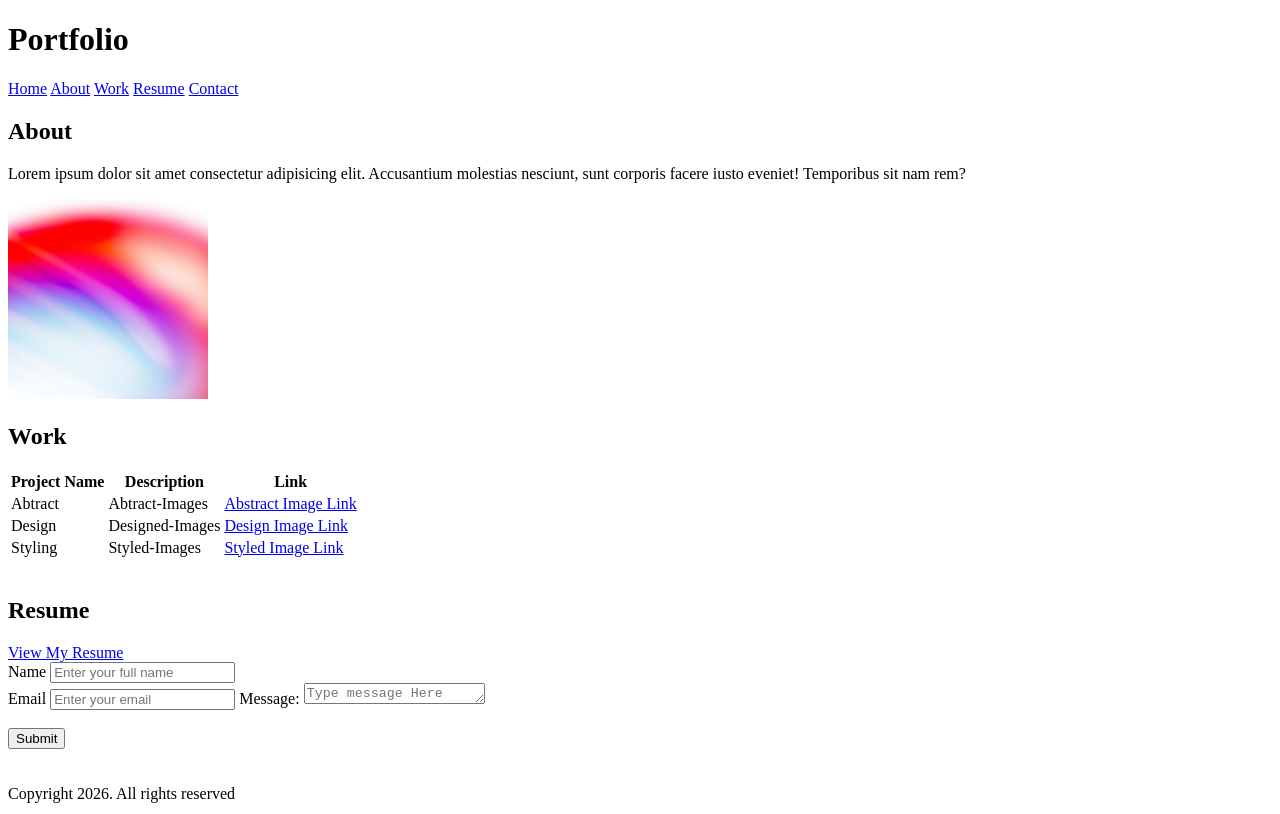
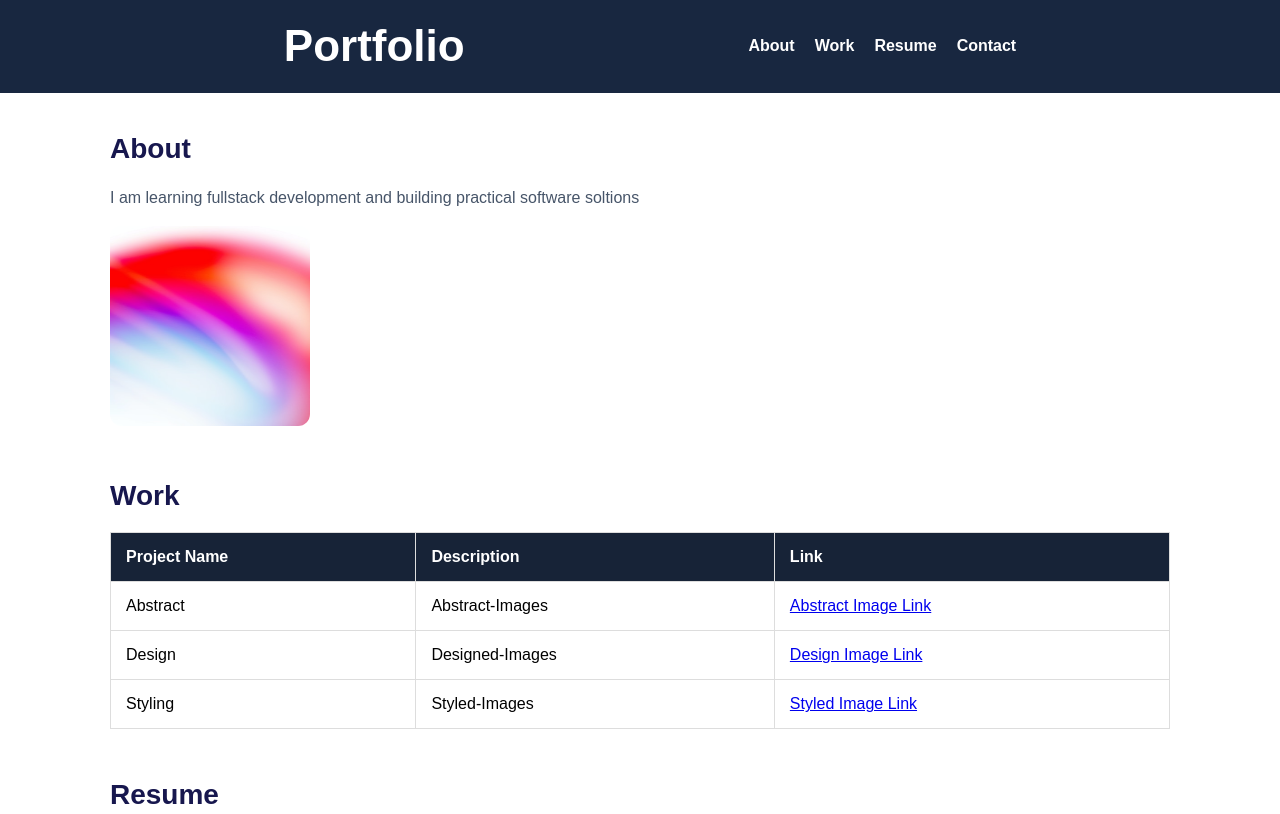
Before and after one commit to george-donkor/gomycode-html-portfolio-project, a plain HTML site: page index.html in a window 1280 px wide. Shown: the top 814 px of the page. Drawn offline with Linux system fonts and the light colour scheme.

Commit message:
feat(portfolio): style navigation and main content sections

```diff
--- a/css/style.css
+++ b/css/style.css
@@ -0,0 +1,135 @@
+/* page reset */
+* {
+  box-sizing: border-box;
+  margin: 0;
+  padding: 0;
+  border: 0;
+}
+
+/* Header section*/
+header {
+  display: flex;
+  justify-content: space-evenly;
+  font-family: Arial, Helvetica;
+  align-items: center;
+  background-color: #182740;
+}
+
+header h1 {
+  font-size: 44px;
+  font-weight: 700;
+  line-height: 1.2;
+  padding: 20px;
+  color: white;
+}
+
+.navbar {
+  display: flex;
+  gap: 20px;
+}
+
+.navbar a {
+  text-decoration: none;
+  font-size: 16px;
+  font-weight: 700;
+  color: white;
+}
+
+main {
+  font-family: Arial, Helvetica;
+  max-width: 1100px;
+  margin: 0 auto;
+  padding: 40px 20px;
+}
+
+main section {
+  margin-bottom: 50px;
+}
+
+main h2 {
+  font-size: 28px;
+  color: rgb(23, 23, 78);
+  margin-bottom: 20px;
+}
+/* about section */
+#about p {
+  font-size: 16px;
+  line-height: 1.6;
+  margin-bottom: 16px;
+  color: #475569;
+}
+
+#about img {
+  max-width: 100%;
+  max-height: auto;
+  border-radius: 12px;
+}
+/* work section */
+.projects-table {
+  width: 100%;
+  border-collapse: collapse;
+  font-family: Arial, Helvetica, sans-serif;
+}
+
+.projects-table th,
+.projects-table td {
+  padding: 15px;
+  border: 1px solid #dddddd;
+  text-align: left;
+}
+
+.projects-table th {
+  background-color: #172337;
+  color: white;
+}
+
+.projects-table tbody tr:hover {
+  background-color: #f1f5f9;
+}
+
+/* resume section */
+#resume a {
+  display: inline-block;
+  background-color: #182740;
+  color: white;
+  text-decoration: none;
+  padding: 12px 24px;
+  border-radius: 6px;
+}
+
+/* contact form */
+#contact form {
+  max-width: 600px;
+}
+
+#contact label {
+  display: block;
+  font-weight: 600px;
+  margin-bottom: 8px;
+}
+
+#contact input,
+#contact textarea {
+  display: block;
+  width: 100%;
+  padding: 12px;
+  margin-bottom: 20px;
+  border: 1px solid #cbd5e1;
+  border-radius: 6px;
+  font: inherit;
+}
+
+#contact button {
+  /* display: inline-block; */
+  background-color: #172337;
+  color: white;
+  padding: 12px 24%;
+  border: none;
+  border-radius: 6px;
+  cursor: pointer;
+  font: inherit;
+}
+/* Footer section */
+footer {
+  text-align: center;
+}
--- a/index.html
+++ b/index.html
@@ -10,15 +10,14 @@
     <!-- Header Section -->
     <header>
       <h1>Portfolio</h1>
-    </header>
 
       <nav class="navbar" aria-label="Main navigation">
-      <a href="#home">Home</a>
         <a href="#about">About</a>
         <a href="#work">Work</a>
         <a href="#resume">Resume</a>
         <a href="#contact">Contact</a>
       </nav>
+    </header>
 
     <!-- Main Content -->
     <main>
@@ -26,9 +25,8 @@
       <section id="about">
         <h2>About</h2>
         <p>
-          Lorem ipsum dolor sit amet consectetur adipisicing elit. Accusantium
-          molestias nesciunt, sunt corporis facere iusto eveniet! Temporibus sit
-          nam rem?
+          I am learning fullstack development and building practical software
+          soltions
         </p>
         <img
           src="./images/abstract-pink-blue-gradient.jpg"
@@ -52,8 +50,8 @@
 
           <tbody>
             <tr>
-              <td>Abtract</td>
-              <td>Abtract-Images</td>
+              <td>Abstract</td>
+              <td>Abstract-Images</td>
               <td><a href="#">Abstract Image Link</a></td>
             </tr>
 
@@ -70,20 +68,7 @@
             </tr>
           </tbody>
         </table>
-        <br />
       </section>
-
-      <!-- audio file -->
-      <!-- <section aria-labelledby="audio-heading">
-        <h2 id="audio-heading">Audio</h2>
-        <audio controls>
-          <source
-            src="./resources/03 Got to Choose (Live, 1975) [2025 Remaster].flac"
-            type="audio/flac"
-          />
-          Your browser does not support the audio element.
-        </audio>
-      </section> -->
 
       <!-- Resume Section -->
       <section id="resume">
@@ -97,17 +82,24 @@
       </section>
 
       <!-- Contact Form -->
+      <section id="contact">
+        <h2>Contact Me</h2>
         <form>
           <!-- Name -->
           <label for="name">Name</label>
-        <input type="text" id="name" placeholder="Enter your full name" />
-        <br />
+          <input
+            type="text"
+            id="name"
+            name="fullname"
+            placeholder="Enter your full name"
+          />
+
           <!-- Email -->
           <label for="email">Email</label>
           <input
             type="email"
             id="email"
-          name="fullname"
+            name="email"
             placeholder="Enter your email"
           />
 
@@ -120,13 +112,12 @@
             rows="1"
             required
           ></textarea>
-        <br /><br />
+
           <button type="submit">Submit</button>
         </form>
-      <br /><br />
+      </section>
+    </main>
     <!-- Footer -->
-    </main>
-
     <footer>Copyright 2026. All rights reserved</footer>
   </body>
 </html>
```
Also changed, not shown: resources/Capture d'écran 2026-11-05 090521.png (added). Lines whose indentation alone changed are shown as unchanged.
